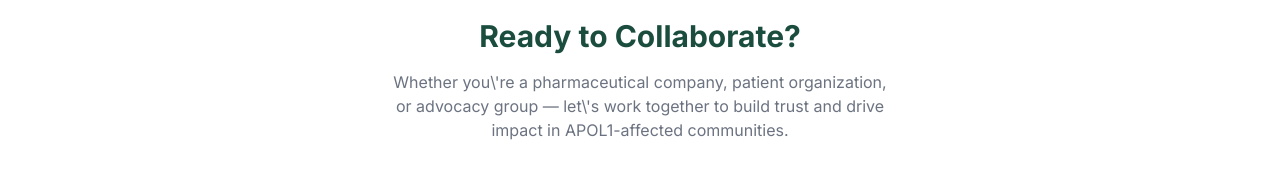
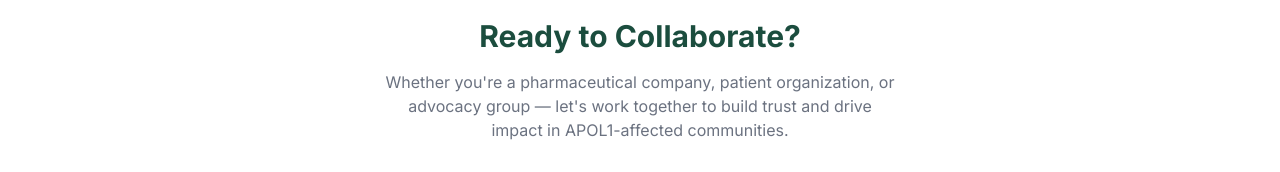
Before and after one commit to Jorden475/The-Lending-Hand-Initiative-, a Next.js app: page / in a window 1280 px wide. Shown: the part 2103-2275 px from the top of the page. Built offline with nearby package versions, Linux system fonts and the light colour scheme.

Commit message:
Fix escaped apostrophes rendering as literal characters in CTA section

```diff
--- a/app/page.js
+++ b/app/page.js
@@ -16,7 +16,7 @@ const valueProps = [
       </svg>
     ),
     title: 'Lived Expertise',
-    body: 'Firsthand understanding of the APOL1 patient journey — offering real insight into barriers, motivations, and daily realities that don\'t appear in clinical data.',
+    body: "Firsthand understanding of the APOL1 patient journey — offering real insight into barriers, motivations, and daily realities that don't appear in clinical data.",
   },
   {
     icon: (
@@ -167,7 +167,7 @@ export default function Home() {
       <section className="py-20 max-w-6xl mx-auto px-6 text-center">
         <h2 className="text-3xl font-bold text-brand-dark mb-4">Ready to Collaborate?</h2>
         <p className="text-gray-500 max-w-lg mx-auto mb-8">
-          Whether you\'re a pharmaceutical company, patient organization, or advocacy group — let\'s work together to build trust and drive impact in APOL1-affected communities.
+          Whether you're a pharmaceutical company, patient organization, or advocacy group — let's work together to build trust and drive impact in APOL1-affected communities.
         </p>
         <Link
           href="/contact"
```
